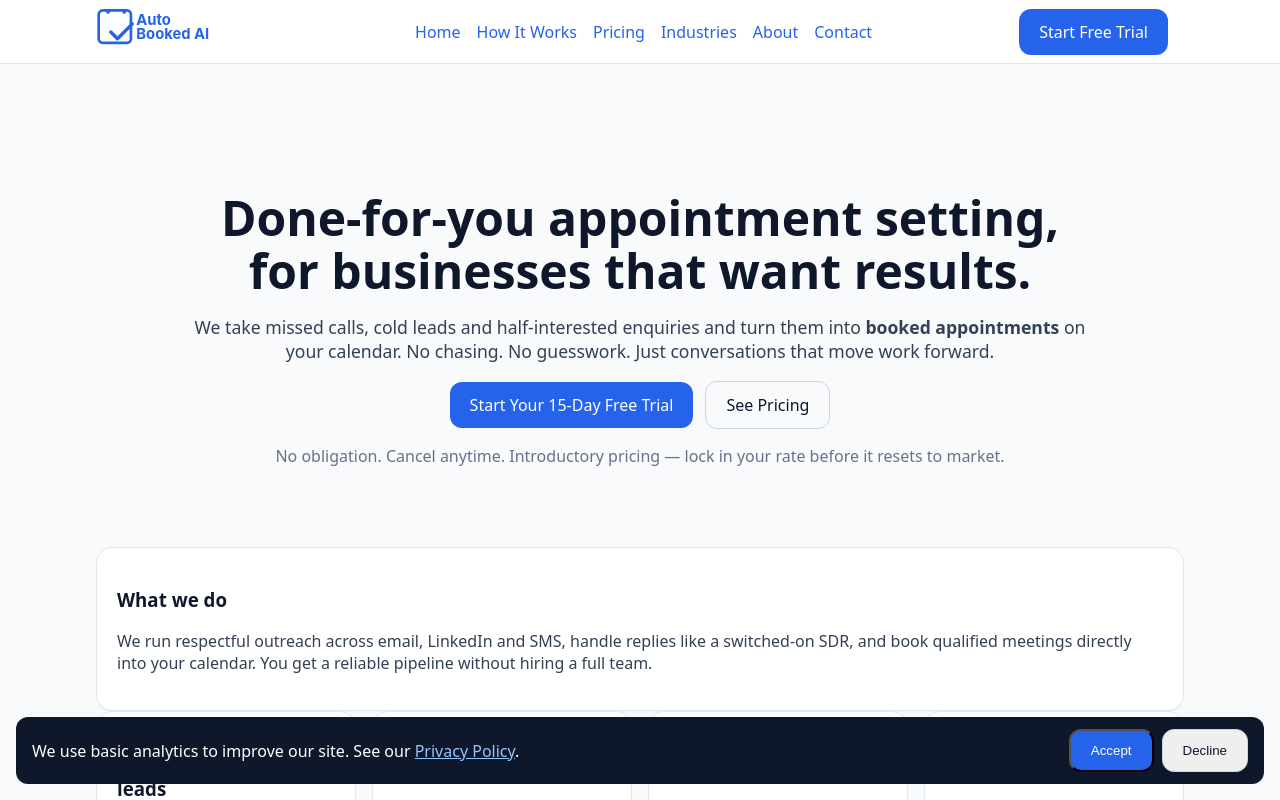
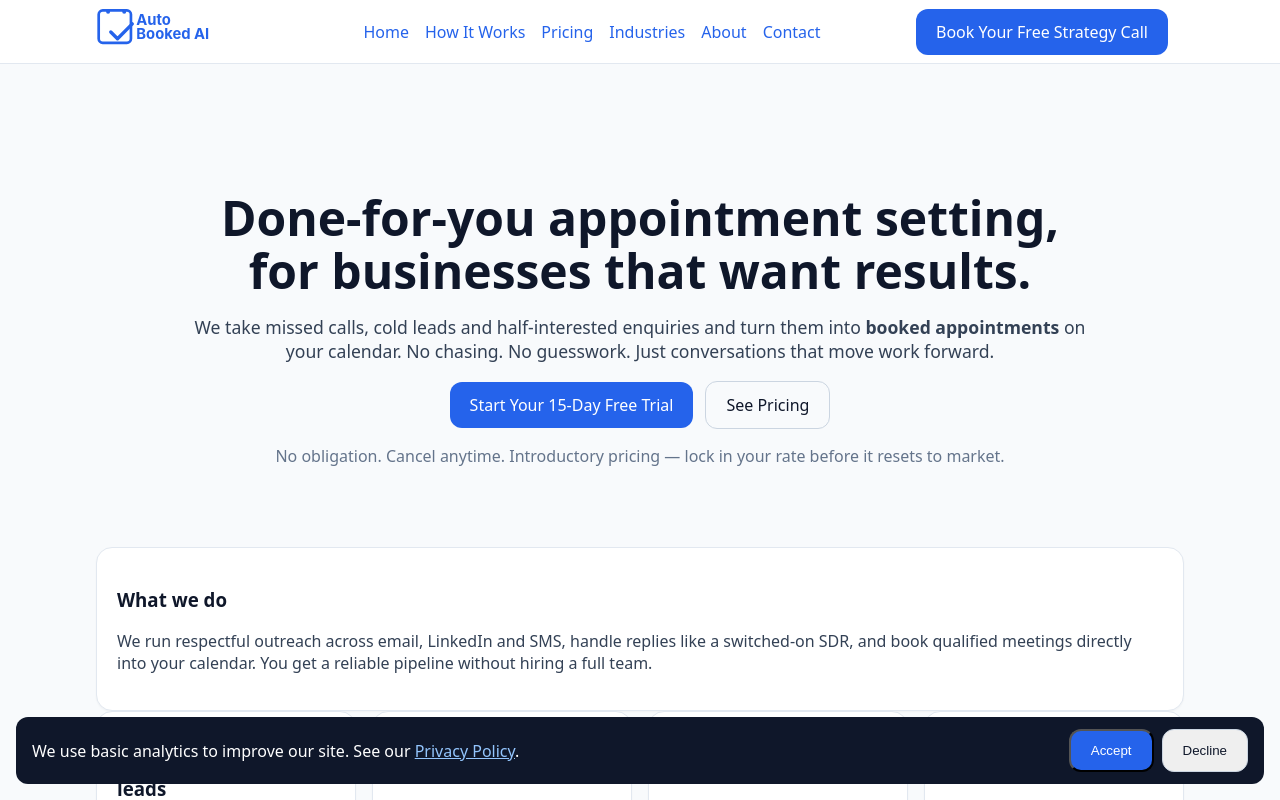
Before and after one commit to Mitchthomas94/auto-6, a Next.js app: page / in a window 1280 px wide. Shown: the top 800 px of the page. Built offline with nearby package versions, Linux system fonts and the light colour scheme; no server answers.

Commit message:
Update Header.js

```diff
--- a/components/Header.js
+++ b/components/Header.js
@@ -30,7 +30,7 @@ export default function Header() {
 
         {/* Header CTA */}
         <Link href="/book" className="btn start-trial cta-header">
-          Start Free Trial
+          Book Your Free Strategy Call
         </Link>
       </div>
 
```
